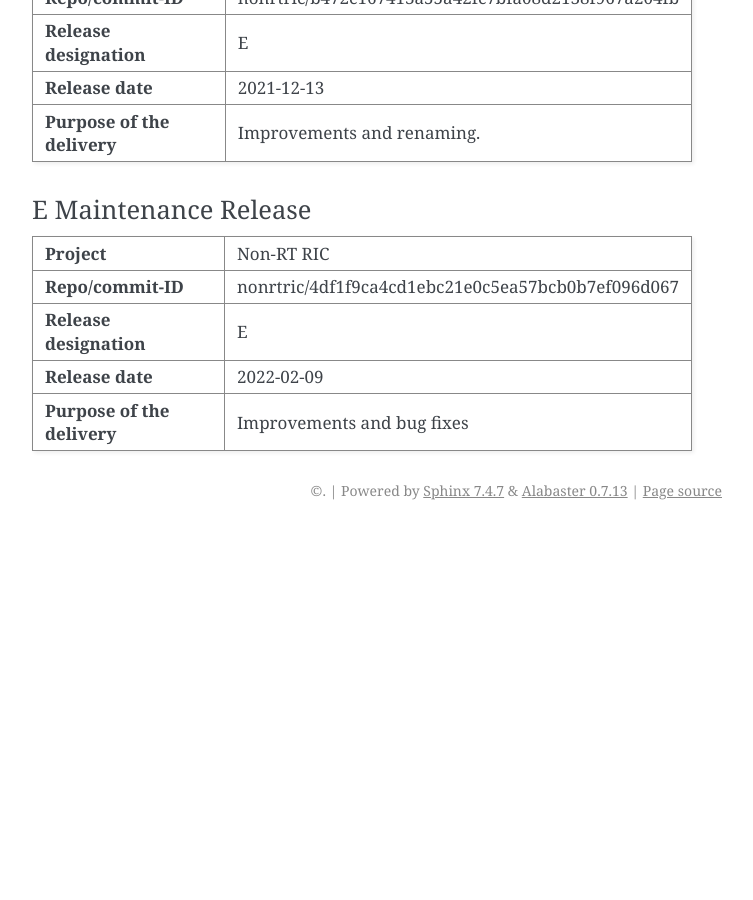
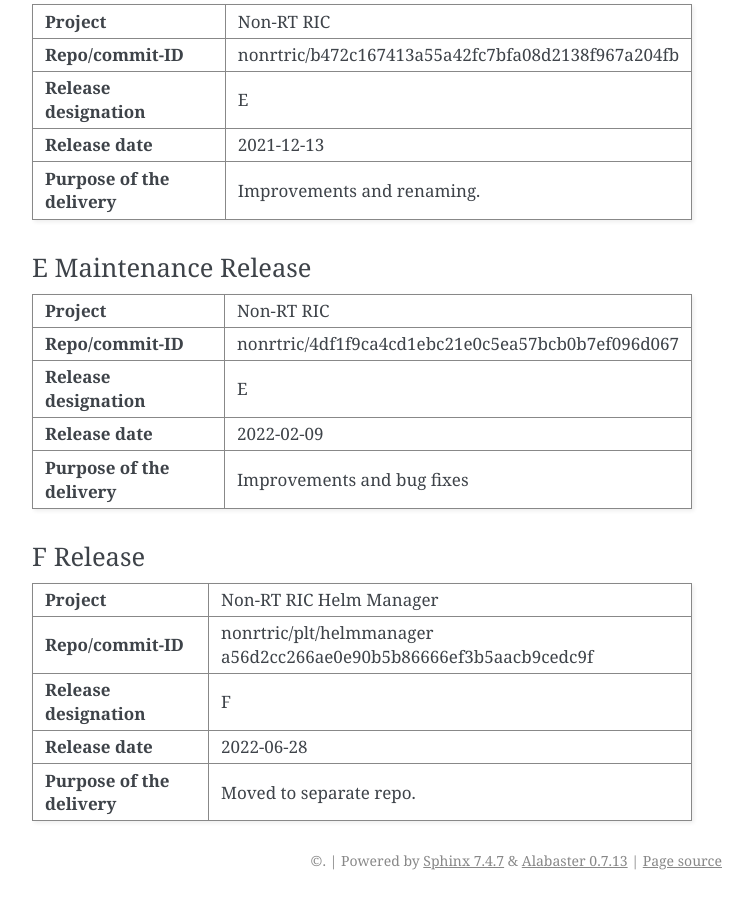
Before and after one commit to o-ran-sc/nonrtric-plt-helmmanager, a Sphinx documentation site: the page built from docs/release-notes.rst, in a window 1280 px wide and 900 px high, scrolled down 1215 px. Shown: the whole window, without its empty margins (388-1141 px from the left). Built offline with Sphinx 7.4.7, drawn with Linux system fonts in a browser that asks for light colours; before the commit the page ends 1745 px from its top, so only the background shows below that; some of the changed text lies outside the part shown.

Commit message:
Update Release Notes
Issue-ID: NONRTRIC-762
Signed-off-by: elinuxhenrik <henrik.b.andersson@est.tech>
Change-Id: I3a2a7f90f95cd958daef07be42200d4f1a58d70c

```diff
--- a/docs/release-notes.rst
+++ b/docs/release-notes.rst
@@ -25,6 +25,9 @@
 +------------+----------+------------------+-----------------------------+
 | 2022-02-07 | 1.1.1    | Henrik Andersson | E Maintenance Release       |
 |            |          |                  | Non root user in Docker     |
+|            |          |                  |                             |
++------------+----------+------------------+-----------------------------+
+| 2022-06-28 | 1.2.0    | Henrik Andersson | F Release                   |
 |            |          |                  |                             |
 +------------+----------+------------------+-----------------------------+
 
@@ -105,3 +108,23 @@
 | **Purpose of the delivery** | Improvements and bug fixes                        |
 |                             |                                                   |
 +-----------------------------+---------------------------------------------------+
+
+F Release
+---------
++-----------------------------+---------------------------------------------------+
+| **Project**                 | Non-RT RIC Helm Manager                           |
+|                             |                                                   |
++-----------------------------+---------------------------------------------------+
+| **Repo/commit-ID**          | nonrtric/plt/helmmanager                          |
+|                             | a56d2cc266ae0e90b5b86666ef3b5aacb9cedc9f          |
+|                             |                                                   |
++-----------------------------+---------------------------------------------------+
+| **Release designation**     | F                                                 |
+|                             |                                                   |
++-----------------------------+---------------------------------------------------+
+| **Release date**            | 2022-06-28                                        |
+|                             |                                                   |
++-----------------------------+---------------------------------------------------+
+| **Purpose of the delivery** | Moved to separate repo.                           |
+|                             |                                                   |
++-----------------------------+---------------------------------------------------+
```
